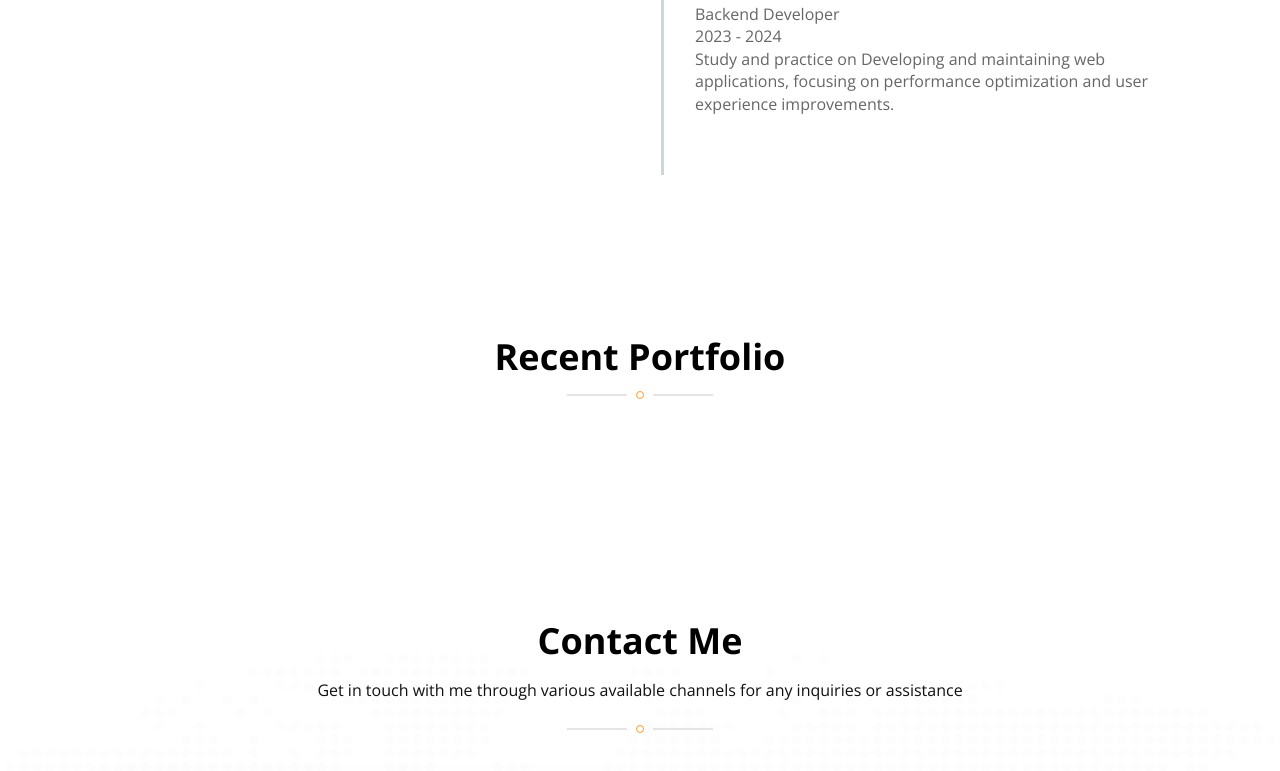
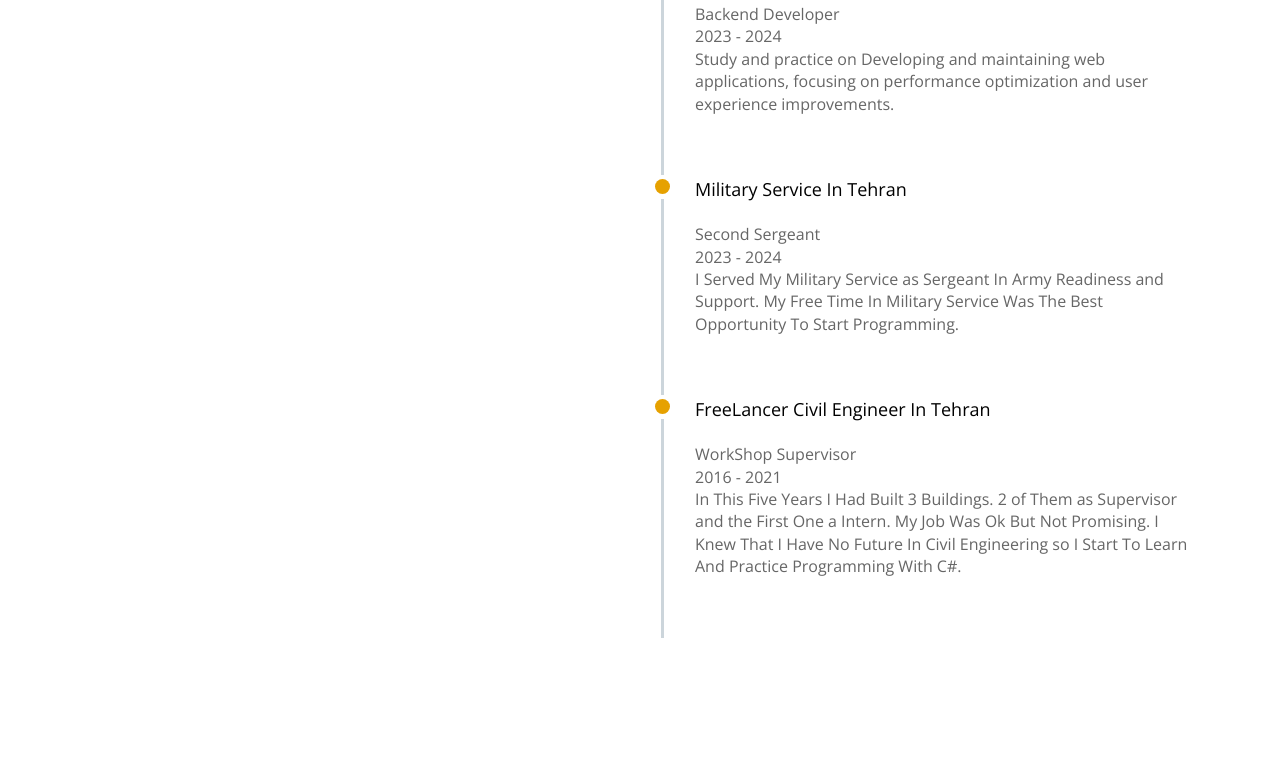
Before and after one commit to NaderAsadpour/NaderAsadpour.github.io, a plain HTML site: page index.html in a window 1280 px wide. Shown: the part 3164-3935 px from the top of the page. Drawn offline with nearby package versions, Linux system fonts and the light colour scheme; files that its build step writes are made by us from their sources.

Commit message:
Military Services And Civil Background Added

```diff
--- a/index.html
+++ b/index.html
@@ -468,6 +468,34 @@
                                         </p>
                                     </div>
                                 </li>
+                                <li class="timeline-item">
+                                    <div class="timeline-marker"></div>
+                                    <div class="timeline-content">
+                                        <h5 class="timeline-title"> Military Service In Tehran</h5>
+                                        <div class="timeline-info">
+                                            <span>Second Sergeant <br> 2023 - 2024</span>
+                                        </div>
+                                        <p>
+                                            I Served My Military Service as Sergeant In Army Readiness and Support.
+                                           My Free Time In Military Service Was The Best Opportunity To Start Programming.
+                                        </p>
+                                    </div>
+                                </li>
+                                <li class="timeline-item">
+                                    <div class="timeline-marker"></div>
+                                    <div class="timeline-content">
+                                        <h5 class="timeline-title"> FreeLancer Civil Engineer In Tehran</h5>
+                                        <div class="timeline-info">
+                                            <span>WorkShop Supervisor <br> 2016 - 2021</span>
+                                        </div>
+                                        <p>
+                                            In This Five Years I Had Built 3 Buildings.
+                                            2 of Them as Supervisor and the First One a Intern.
+                                            My Job Was Ok But Not Promising.
+                                            I Knew That I Have No Future In Civil Engineering so I Start To Learn And Practice Programming With C#.
+                                        </p>
+                                    </div>
+                                </li>
                             </ul>
                         </div>
                     </div>
```
